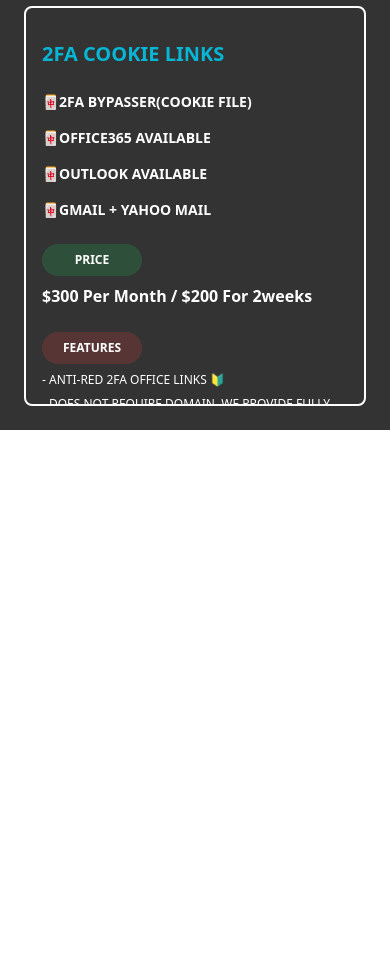
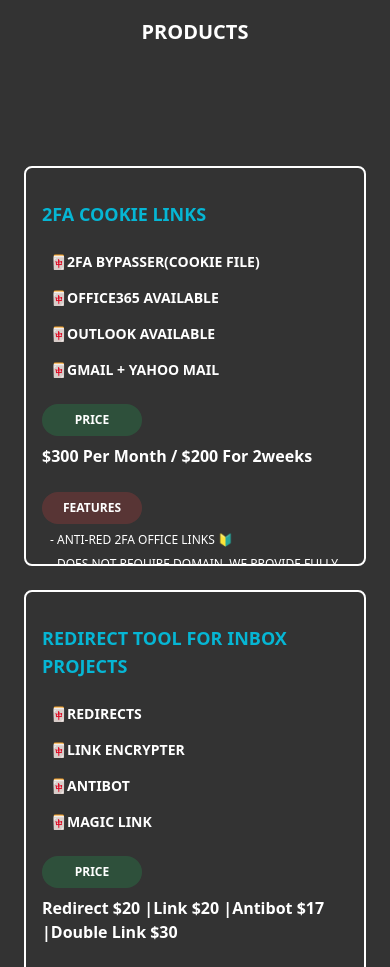
Before and after one commit to vulpes231/rabbit-client, a React (Vite) app: page / in a window 390 px wide. Shown: the part 1020-1987 px from the top of the page. Before the commit the page ends 1450 px from the top, so only its background shows below. Built offline with nearby package versions, Linux system fonts and the light colour scheme.

Commit message:
lading page

```diff
--- a/src/components/Hero.jsx
+++ b/src/components/Hero.jsx
@@ -5,8 +5,8 @@ const Hero = () => {
   return (
     <section className="text-[#fff] bg-black flex flex-col items-center justify-center p-6 h-screen md:h-auto">
       <div className="flex flex-col items-center justify-center text-center gap-8">
-        <h3 className="text-3xl leading-loose font-bold tracking-wider">
-          Your One Stop <br /> Shop for Everything <br /> an OG needs.
+        <h3 className="text-3xl leading-loose font-bold tracking-wider capitalize">
+          Your One Stop Shop <br /> for Everything an OG needs.
         </h3>
         <p className="font-extralight text-xs">💜💜💜💜💜 c:/Bishop.</p>
         <p className="flex items-center gap-2 font-extralight bg-[#101010] p-4 rounded-2xl text-xl justify-between">
--- a/src/components/Product.jsx
+++ b/src/components/Product.jsx
@@ -1,14 +1,22 @@
 import { motion } from "framer-motion";
 import React from "react";
 
-const Product = ({ icon, title, content, price, features }) => {
+const Product = ({
+  icon,
+  title,
+  content,
+  price,
+  features,
+  info,
+  requirements,
+}) => {
   return (
-    <div className="border-2 border-white p-4 rounded-lg flex flex-col gap-4 h-[400px] overflow-scroll ">
+    <div className="border-2 border-white p-4 rounded-lg flex flex-col gap-4 h-[400px] overflow-scroll cursor-pointer ">
       <span className="text-4xl text-white bg-red-500 w-[30px] h-[30px]">
         <span>{icon}</span>
       </span>
       <article className="flex flex-col gap-6">
-        <h3 className={`uppercase font-bold text-cyan-500 text-xl`}>{title}</h3>
+        <h3 className={`uppercase font-bold text-cyan-500 text-lg`}>{title}</h3>
         <p className="flex flex-col gap-4">{content}</p>
         <p className="flex flex-col gap-2 text-white capitalize font-bold">
           <span className="bg-green-500 bg-opacity-20 p-2 w-[100px] text-center rounded-2xl  text-xs font-bold uppercase">
@@ -22,11 +30,25 @@ const Product = ({ icon, title, content, price, features }) => {
           </span>
           {features}
         </ul>
+        <div className="flex flex-col gap-2  text-[#fff] text-xs  font-thin leading-8">
+          {" "}
+          <span className="bg-blue-500 bg-opacity-20 p-2 w-[100px] text-center rounded-2xl text-white text-xs font-bold uppercase">
+            info
+          </span>
+          {info}
+        </div>
+        <div className="flex flex-col gap-2 capitalize">
+          {" "}
+          <span className="bg-yellow-500 bg-opacity-20 p-2 w-[120px] text-center rounded-2xl text-white text-xs font-bold uppercase">
+            requirements
+          </span>
+          {requirements}
+        </div>
       </article>
 
       <motion.button
         initial={{ backgroundColor: "lightskyeblue" }}
-        className="bg-cyan-500 border-2 border-[#fff] text-[#fff] p-2"
+        className="bg-red-500 text-[#fff] p-2 rounded-lg font-semibold"
       >
         Buy now
       </motion.button>
--- a/src/components/Products.jsx
+++ b/src/components/Products.jsx
@@ -12,7 +12,7 @@ const Products = () => {
         content={prod.availability.map((av, index) => {
           return (
             <span
-              className=" text-white font-semibold text-sm uppercase"
+              className=" text-white font-semibold text-sm uppercase ml-2"
               key={index}
             >
               {av}
@@ -22,9 +22,23 @@ const Products = () => {
         price={prod.price}
         features={prod.features.map((ft, index) => {
           return (
-            <li key={index} className="text-[#fff] text-xs uppercase font-thin">
-              {ft}
+            <li
+              key={index}
+              className="text-[#fff] text-xs uppercase font-thin ml-2"
+            >
+              {ft || "None."}
             </li>
+          );
+        })}
+        info={prod.info || "None."}
+        requirements={prod.requirements.map((rq, index) => {
+          return (
+            <p
+              key={index}
+              className="text-[#fff] text-xs uppercase font-thin ml-2"
+            >
+              {rq || "None."}
+            </p>
           );
         })}
       />
@@ -32,11 +46,13 @@ const Products = () => {
   });
   return (
     <section className="bg-[#333]">
-      <div className="lg:max-w-[1000px] lg:mx-auto p-6 flex flex-col gap-10">
-        <h3 className="text-xl lg:text-2xl font-black text-center uppercase text-[#fff]">
+      <div className="lg:max-w-[1100px] lg:mx-auto p-6 flex flex-col gap-10">
+        <h3 className="text-xl lg:text-2xl font-black text-center uppercase text-[#fff] my-20">
           Products
         </h3>
-        <div className="grid md:grid-cols-2 lg:grid-cols-3">{myProducts}</div>
+        <div className="grid md:grid-cols-2 lg:grid-cols-3 gap-6">
+          {myProducts}
+        </div>
       </div>
     </section>
   );
--- a/src/constants/index.js
+++ b/src/constants/index.js
@@ -36,5 +36,224 @@ export const products = [
       "- Auto fetch custom logos and background 🔰",
       "- Super dynamic codes! 🔰",
     ],
+    info: "",
+    requirements: [""],
+  },
+  {
+    id: 2,
+    title: "Redirect tool for inbox projects",
+    availability: [
+      "🀄REDIRECTS",
+      "🀄LINK ENCRYPTER",
+      "🀄ANTIBOT",
+      "🀄MAGIC LINK",
+    ],
+    price: "Redirect $20 |Link $20 |Antibot $17 |Double Link $30 ",
+    features: ["- we provide full setup guide. 🔰"],
+    info: "",
+    requirements: [""],
+  },
+  {
+    id: 3,
+    title: "Honeypot Contract",
+    availability: [""],
+    price: "$400",
+    features: ["- we provide full setup guide. 🔰"],
+    info: `Contract Functionality Anyone can Buy the Token but can’t sell it back. Yes, you can use this for dating clients or investment clients too. You set up the token or we do it for you.
+    You combine this with your investment page to make it more legit. They buy the token, the price on the chart goes up. But they can’t sell.
+    This attracts more potential users or V. Sweet actually.Source Code Available + set up. Or we do all the hard lifting and set up for you.
+    `,
+    requirements: [""],
+  },
+  {
+    id: 4,
+    title: "WEB3 RUGPULL CONTRACT",
+    availability: [""],
+    price: "$600",
+    features: ["- we provide full setup guide. 🔰"],
+    info: `We will built you:
+    A fully functional TOKEN,Can be added to any wallet
+    Contract Functionality
+    Pull liquidity Out even LP are Burned or renounced the ownership.
+    No Hidden Mint. More Secret Function with Latest Version of Compiler.
+    🀄️ Not Detect on Token Sniffer, DexTool, GeckoTerminal
+    Source Code Available + guide lines to use.
+    `,
+    requirements: [""],
+  },
+  {
+    id: 5,
+    title: "AI CHATBOT FOR TELEGRAM",
+    availability: [""],
+    price: "$250 (Bard AI), $200 (BingGPT), $200 (Bing Image Creator AI)",
+    features: ["- we provide full setup guide. 🔰"],
+    info: `AI ChatBot for Telegram. There are three bots based on 3 different Artificial intelligences, and if you want you can take combined bot of all 3 Artificial intelligences.
+    `,
+    requirements: [
+      "Server(RDP/VPS) for Hosting (Namecheap VPS recommended)",
+      "Python3.9+",
+      "Necessary credentials for AI access",
+    ],
+  },
+  {
+    id: 6,
+    title: "Wallet scanner bot",
+    availability: [""],
+    price: "$350",
+    features: ["- we provide full setup guide. 🔰"],
+    info: `This telegram bot can check many secret phrases(using algorithm to get all the possibilities 2.3*10^35) and get all coin wallets data(balance of BTC, ETH, USDT, BNB, etc.)If any wallet have any amount of balance it will send details(private key, wif, balance, etc.) in a Telegram channel.
+    Use: useful for people who come in contact with a lot of phrases from their crypto jobs.
+    `,
+    requirements: [""],
+  },
+  {
+    id: 7,
+    title: "ATTACHMENT SPAMMING",
+    availability: [""],
+    price: "",
+    features: ["- we provide full setup guide. 🔰"],
+    info: `Spam without links using downloadable attachment files and receive results in tg.
+    Letters for spamming
+    Office 365 Letters
+    Bank letters and co. view our letter samples...
+    We also take requests for custom letters
+    `,
+    requirements: [""],
+  },
+  {
+    id: 8,
+    title: "RDPS",
+    availability: ["🀄Microsoft azure Rdp"],
+    price: "$40, USA RDP - $25, UK RDP - $25 ",
+    features: [
+      "- ADMIN RDP Super for spamming, Anti ban or blacklist,Great for cracking 🔰",
+      "- 4g ram - corei7 laptop equivalent with renewable monthly subscription 🔰",
+      "- Port 25 open🔰",
+      "- Clean IP! 🔰",
+    ],
+    info: ``,
+    requirements: [""],
+  },
+  {
+    id: 9,
+    title: "SOCIAL MEDIA ACCOUNT LIST",
+    availability: ["🀄INSTAGRAM ACCOUNTS (with followers)"],
+    price: "",
+    features: ["- we provide full setup guide. 🔰"],
+    info: `
+
+      20k followers 5years old - $40
+      10k followers 4years old - $21
+      5k followers 5years old - $13
+      2k followers 3years old - $8
+      1k followers 3years old - $6
+
+      🀄TWITTER ACCOUNTS
+      100 followers - $6
+      500 followers - $9
+      1000 followers - $13
+      2000 followers -$15
+
+      🀄Facebook ACCOUNTS
+      Random facebook
+      5years - No pictures - No profile
+      Price - $6
+      Random facebook
+      5years - with 100+ Friends
+      Price - $10
+      Random facebook
+      6years - with 1k+ Friends
+      Price - $15
+
+      USA facebook
+      6years with Friends Price - $17
+
+      DATING facebook
+      6years with Friends
+      Activities for trust on facebook
+      Price - $30
+
+      🀄REDDIT ACCOUNTS
+      100+ karma - $5
+      500+ karma - $8
+      1k+ karma - $12
+      5k+ karma - $20
+    `,
+    requirements: [""],
+  },
+  {
+    id: 10,
+    title: "Resume",
+    availability: ["🀄USA", "🀄AUSTRILIA", "🀄CANADA"],
+    price: "USA - $1.5, Canada - $1.5, Austrilia - $2 ",
+    features: [""],
+    info: `Sourced from ziprecruiter,linkedin,indeed and co`,
+    requirements: [""],
+  },
+  {
+    id: 11,
+    title: "Premium SMTPS",
+    availability: [""],
+    price: "",
+    features: [""],
+    info: `SMTPs we list are inbox smtps with reputation and good limits we have tested over time. We allow test to two emails. These smtps will inbox for several project so they are pricy
+    🀄ZIMBRA SMTP - PRICE $70
+    Hacked SMTP
+    10K daily Sending Limit
+    It Can Work with Attachment and Link
+    🀄T-Mobile SMTP - PRICE $75
+    Hacked SMTP
+    10K daily Sending Limit
+    It Can Work with Attachment and Link
+    🀄GMOBB Japan SMTP - PRICE $125
+    Hacked SMTP
+    15K daily Sending Limit
+    It Can Work with Attachment and Link
+    🀄T-Mobile SMTP - PRICE $75
+    Hacked SMTP
+    10K daily Sending Limit
+    It Can Work with Attachment and Link
+    🀄DREAMHOST SMTP - PRICE $110
+    Hacked SMTP
+    10K daily Sending Limit
+    It Can Work with Attachment and Link
+    🀄Mailgun SMTP
+
+    50K Limit - PRICE $250
+    BEST FOR INBOX, GUARRANTEE FOR INBOX PROJECT
+    It Can Work with Attachment and Link
+    🀄Wadax Japan SMTP
+
+    50K Limit - PRICE $250
+    SUPER FOR INBOX, GUARRANTEE FOR INBOX PROJECT
+    It Can Work with Attachment and Link
+
+    🀄MAIL-JET Japan SMTP
+    50K Limit- PRICE $250
+    SUPER FOR INBOX with GUARRANTEE FOR INBOX PROJECT
+    It Can Work with Attachment and Link
+    🀄MANDRILL SMTP – 50K Limit- PRICE $250
+    SUPER FOR INBOX and GUARRANTEE FOR INBOX PROJECT
+    It Can Work with Attachment and Link
+    The best out there
+    🀄AWS SMTP
+    50K Limit- PRICE $300
+    BEST SINGLE SMTP OUT THERE and GUARRANTEE FOR INBOX PROJECT
+    It Can Work with Attachment and Link`,
+    requirements: [""],
+  },
+  {
+    id: 12,
+    title: " EXTRACTOR and SORTER for office365 boxes",
+    availability: [""],
+    price: "",
+    features: ["- we provide full setup guide. 🔰"],
+    info: `EXTRACTOR for office365 boxes. Our extractor comes with a redirect finder.
+    This means you get your leads extracted and you get redirect as well for your inbox project.
+    PRICE $100
+    You can also rent our extraction tool for $10 per extraction
+    SORTER. Sorters are used for sorting emails into various email provider like office365, outlook, godaddy and co..Price - $30
+    `,
+    requirements: [""],
   },
 ];
```
Also changed, not shown: src/components/Navbar.jsx (+10 -4 lines).
